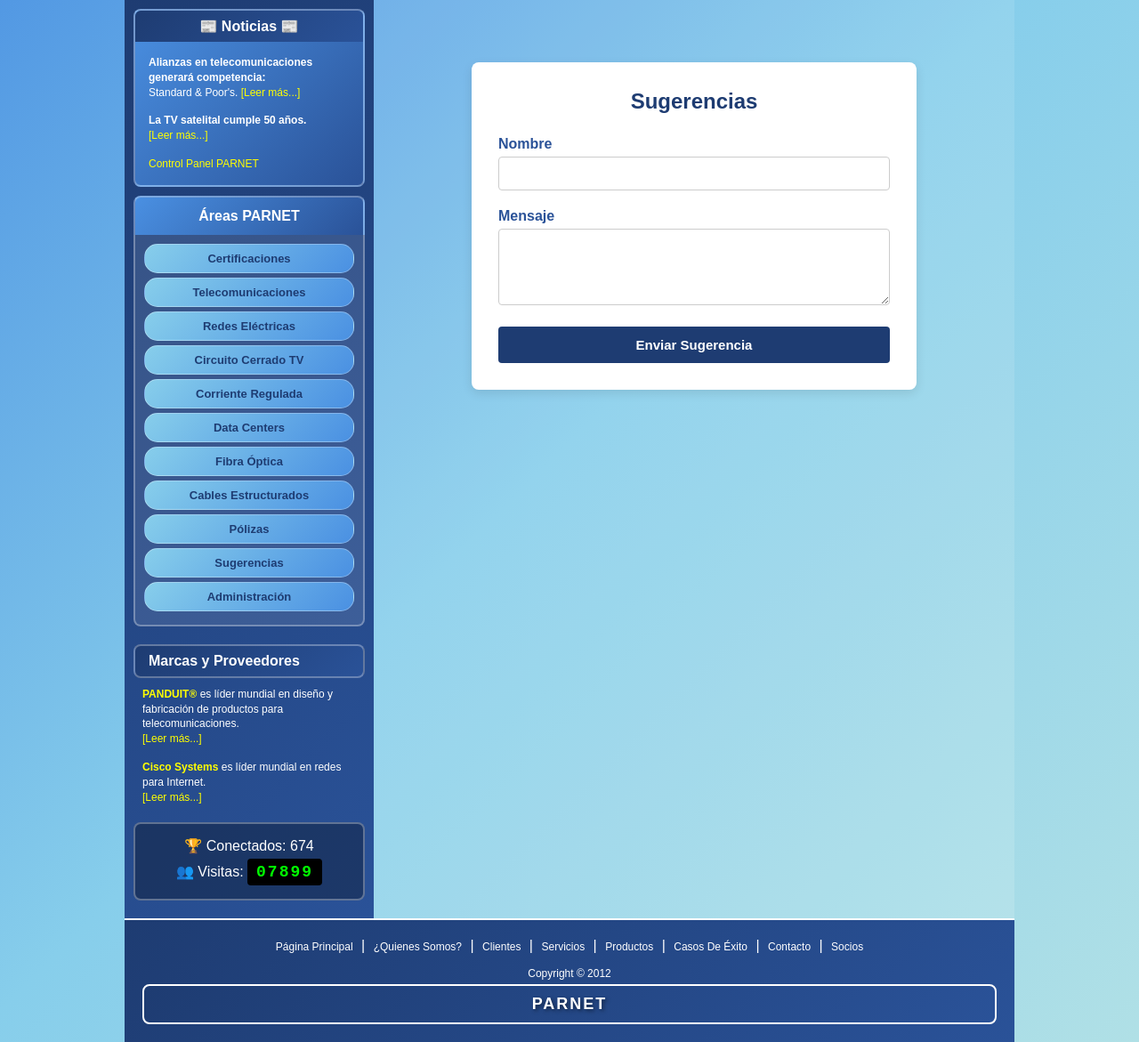
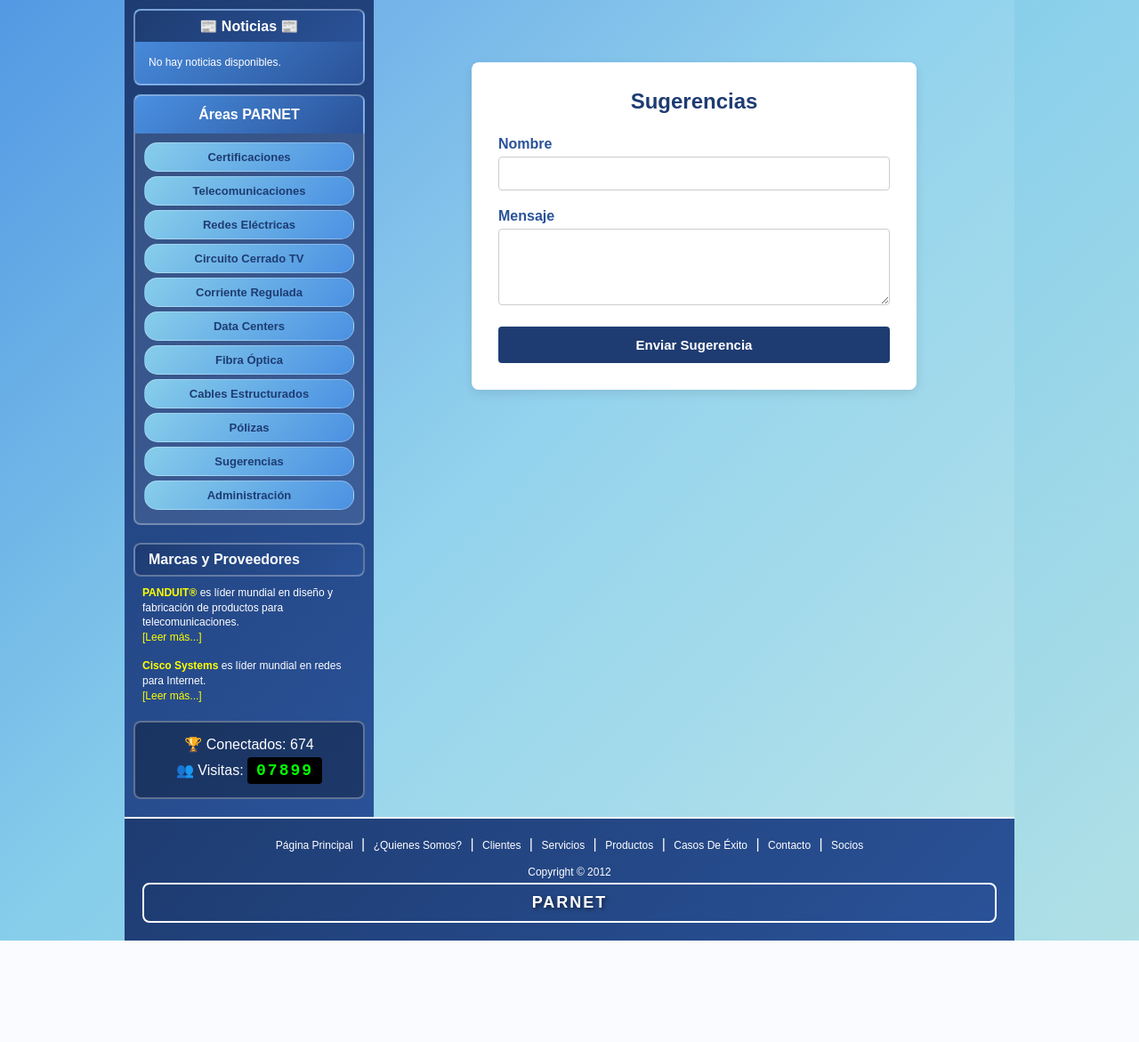
Before and after one commit to cecidavi/Partner, a Flask app: page /areas/sugerencias in a window 1280 px wide. Shown: the part 179-1350 px from the top of the page at 89% size. After the commit the page ends 1236 px from the top, so only its background shows below. Run offline with Flask 3, Linux system fonts and the light colour scheme; parts of the project's set-up code (start-up, migrations or seed data) failed here and were passed over; some libraries are stand-ins or nearby versions.

Commit message:
falta 13,17,18,23 y 24

```diff
--- a/app/templates/base.html
+++ b/app/templates/base.html
@@ -49,17 +49,21 @@
         <main class="main-content">
             <!-- Sidebar -->
             <aside class="sidebar">
-                <!-- Noticias -->
-                <div class="news-section">
-                    <div class="news-header">📰 Noticias 📰</div>
-                    <div class="news-content">
-                        <p><strong>Alianzas en telecomunicaciones generará competencia:</strong><br>
-                        Standard & Poor's. <a href="#" style="color: #ffff00;">[Leer más...]</a></p>
-                        <p style="margin-top: 15px;"><strong>La TV satelital cumple 50 años.</strong><br>
-                        <a href="#" style="color: #ffff00;">[Leer más...]</a></p>
-                        <p style="margin-top: 15px;"><a href="#" style="color: #ffff00;">Control Panel PARNET</a></p>
-                    </div>
-                </div>
+<!-- Noticias Dinámicas -->
+                        <div class="news-section">
+  <div class="news-header">📰 Noticias 📰</div>
+  <div class="news-content">
+    {% for noticia in noticias %}
+      <p>
+        <strong>{{ noticia.titulo }}</strong><br>
+        {{ noticia.nota }}<br>
+        <small>{{ noticia.fecha.strftime('%Y-%m-%d') }}</small>
+      </p>
+    {% else %}
+      <p>No hay noticias disponibles.</p>
+    {% endfor %}
+  </div>
+                        </div>
 
                 <!-- Áreas -->
                 <div class="areas-section">
```
Also changed, not shown: app/routes/public.py (+7 -0 lines), app/static/css/base.css (line endings or trailing spaces).
